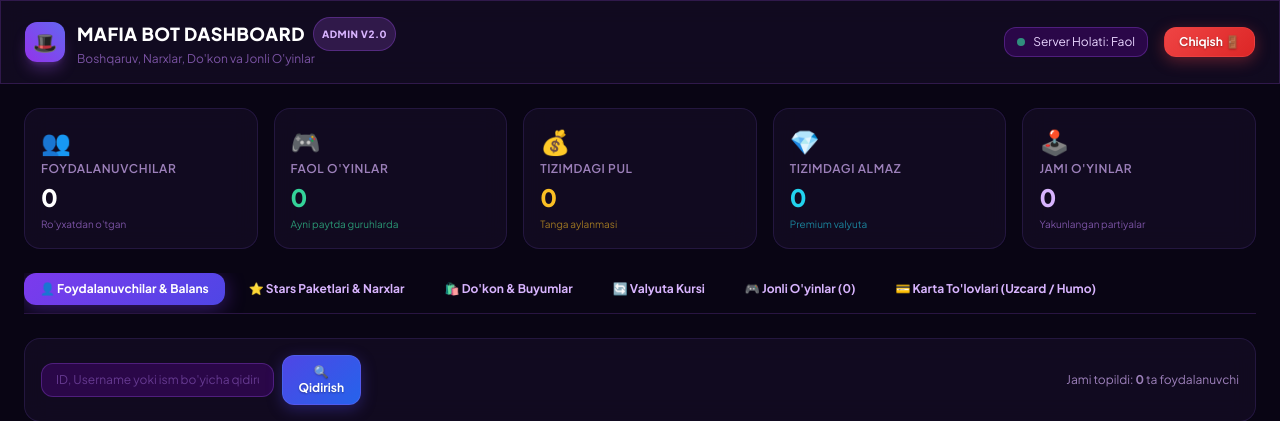
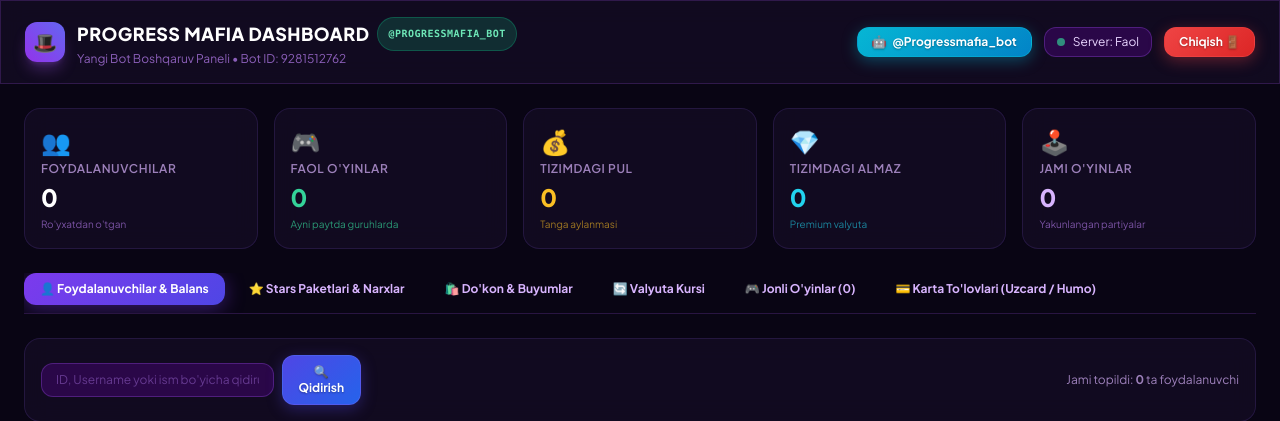
Before and after one commit to muhiddinovakobir11-collab/mafia-Bot, a FastAPI app: template web/templates/index.html in a window 1280 px wide. Shown: the top 421 px of the page. Run offline with FastAPI, Linux system fonts and the light colour scheme; the template is opened without the code that fills it, so the values that code supplies are empty; parts of the project's set-up code (start-up, migrations or seed data) failed here and were passed over; some libraries are stand-ins or nearby versions.

Commit message:
Update admin panel branding to Progress Mafia and force new bot token

```diff
--- a/web/app.py
+++ b/web/app.py
@@ -125,7 +125,9 @@ async def admin_dashboard(request: Request, q: str = ""):
         "exchange_rate": rate,
         "active_games": active_games,
         "search_query": q,
-        "admin_secret": WEB_ADMIN_SECRET
+        "admin_secret": WEB_ADMIN_SECRET,
+        "bot_username": BOT_USERNAME,
+        "bot_name": getattr(config, "BOT_NAME", "Progress Mafia"),
     })
 
 
--- a/web/templates/index.html
+++ b/web/templates/index.html
@@ -3,7 +3,7 @@
 <head>
     <meta charset="UTF-8">
     <meta name="viewport" content="width=device-width, initial-scale=1.0">
-    <title>Mafia Bot — Web Admin Dashboard</title>
+    <title>Progress Mafia — Web Admin Dashboard</title>
     <script src="https://cdn.tailwindcss.com"></script>
     <link href="https://fonts.googleapis.com/css2?family=Plus+Jakarta+Sans:wght@400;500;600;700;800&display=swap" rel="stylesheet">
     <style>
@@ -119,17 +119,21 @@
             </div>
             <div>
                 <h1 class="font-extrabold text-lg text-white tracking-wide flex items-center gap-2">
-                    MAFIA BOT DASHBOARD
-                    <span class="text-[10px] bg-purple-500/20 text-purple-300 px-2 py-0.5 rounded-full border border-purple-500/30 uppercase tracking-wider">Admin v2.0</span>
+                    PROGRESS MAFIA DASHBOARD
+                    <span class="text-[10px] bg-emerald-500/20 text-emerald-300 px-2.5 py-0.5 rounded-full border border-emerald-500/30 uppercase tracking-wider font-mono font-bold">@{{ bot_username or 'Progressmafia_bot' }}</span>
                 </h1>
-                <p class="text-xs text-purple-400/60">Boshqaruv, Narxlar, Do'kon va Jonli O'yinlar</p>
+                <p class="text-xs text-purple-400/70">Yangi Bot Boshqaruv Paneli • Bot ID: 9281512762</p>
             </div>
         </div>
 
-        <div class="flex items-center gap-4">
+        <div class="flex items-center gap-3">
+            <a href="https://t.me/{{ bot_username or 'Progressmafia_bot' }}" target="_blank" class="btn btn-info text-xs px-3.5 py-1.5 rounded-xl font-bold flex items-center gap-1.5">
+                <span>🤖</span>
+                <span>@{{ bot_username or 'Progressmafia_bot' }}</span>
+            </a>
             <div class="hidden sm:flex items-center gap-2 text-xs bg-purple-950/60 border border-purple-500/30 px-3 py-1.5 rounded-xl">
                 <span class="w-2 h-2 rounded-full bg-emerald-400 animate-pulse"></span>
-                <span class="text-purple-200">Server Holati: Faol</span>
+                <span class="text-purple-200">Server: Faol</span>
             </div>
             <a href="/logout" class="btn btn-danger text-xs px-3.5 py-1.5 rounded-xl">
                 Chiqish 🚪
```
Also changed, not shown: config.py (+6 -14 lines), web/templates/login.html (+5 -3 lines).
